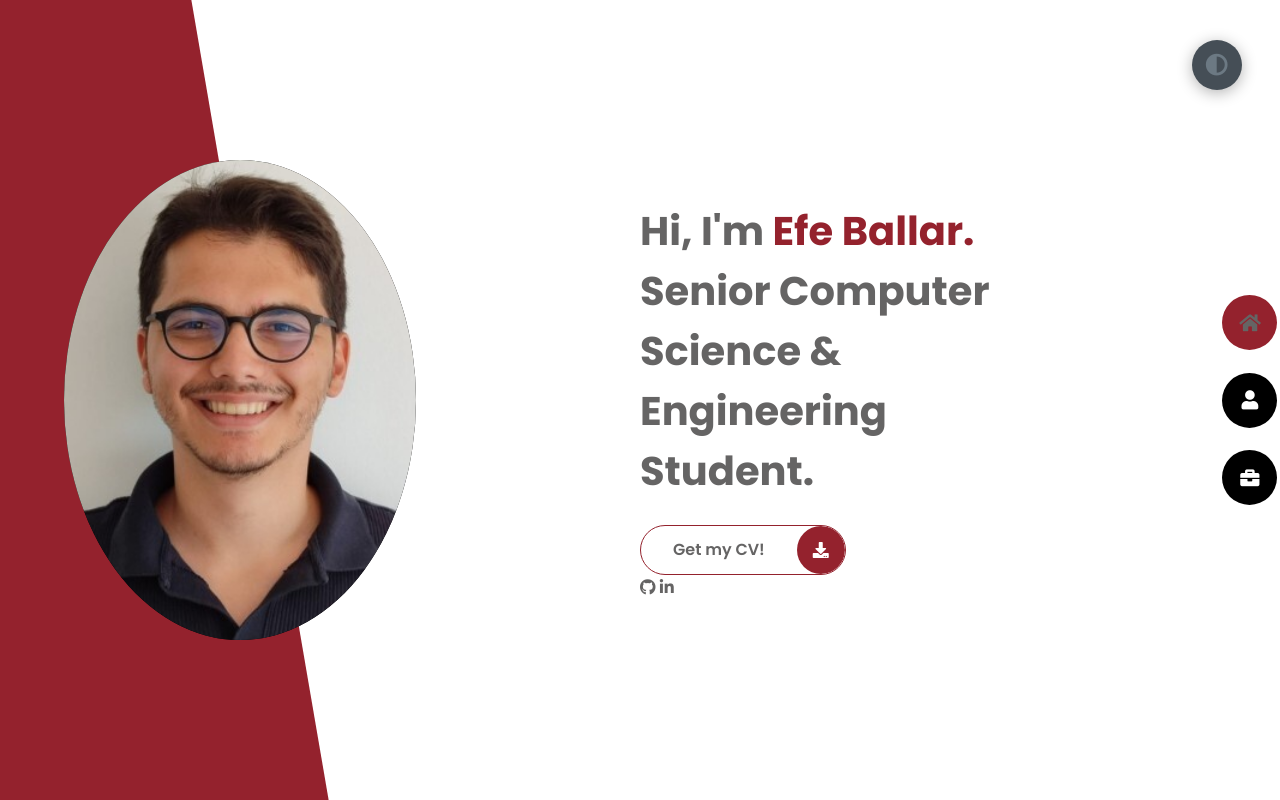
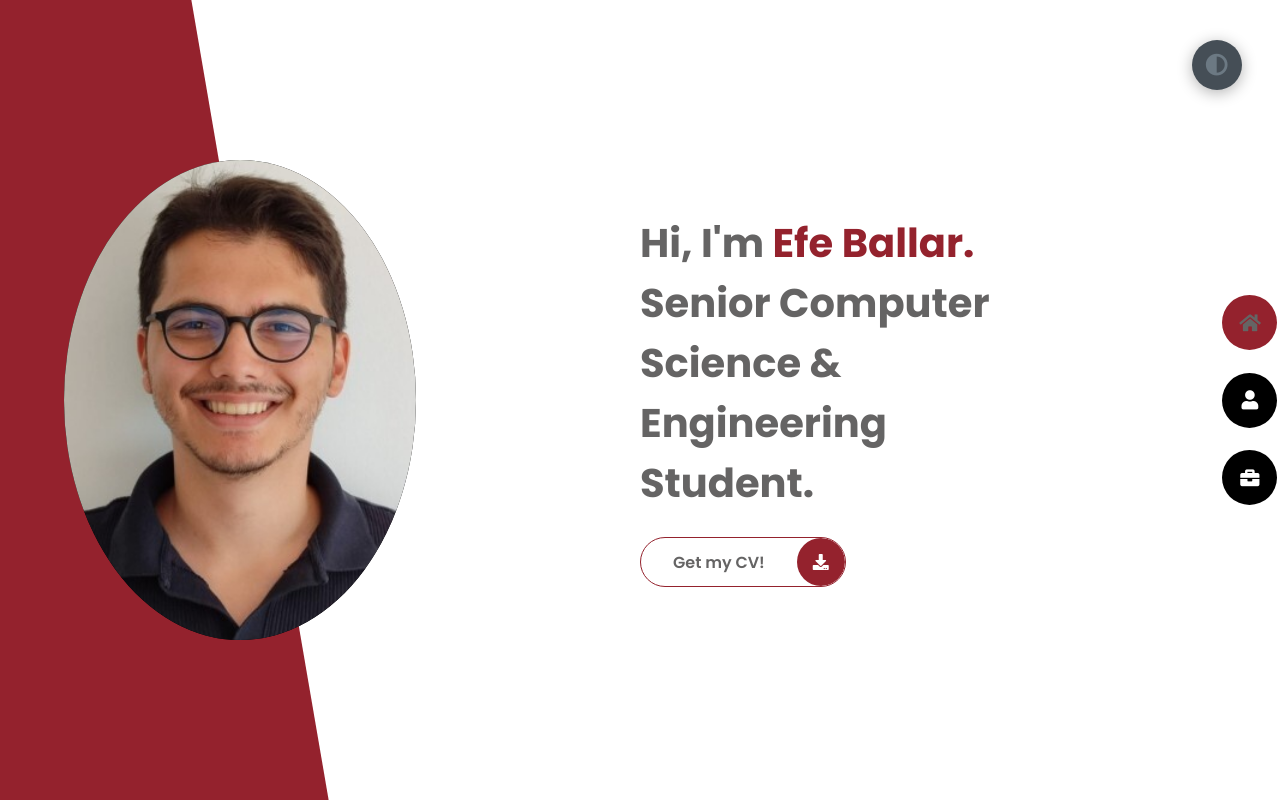
Before and after one commit to EfeBallar/PortfolioWebsite, a plain HTML site: page index.html in a window 1280 px wide. Drawn offline with Linux system fonts and the light colour scheme.

Commit message:
removed linkedin and github icons

```diff
--- a/index.html
+++ b/index.html
@@ -29,14 +29,6 @@
                     <a href ="EfeBallarCV.pdf" class="main-btn" target="_blank">
                         <span class = "btn-text">Get my CV!</span>
                         <span class = "btn-icon"><i class="fas fa-download" style="color: white"></i></span>
-                    </a>
-                </div>
-                <div class="contact-icon">
-                    <a href="https://github.com/EfeBallar" target="_blank">
-                        <i class="fab fa-github"></i>
-                    </a>
-                    <a href="https://www.linkedin.com/in/efeballar" target="_blank">
-                        <i class="fab fa-linkedin-in"></i>
                     </a>
                 </div>
             </div>
```
Also changed, not shown: img/linkedin-logo.png (deleted).
